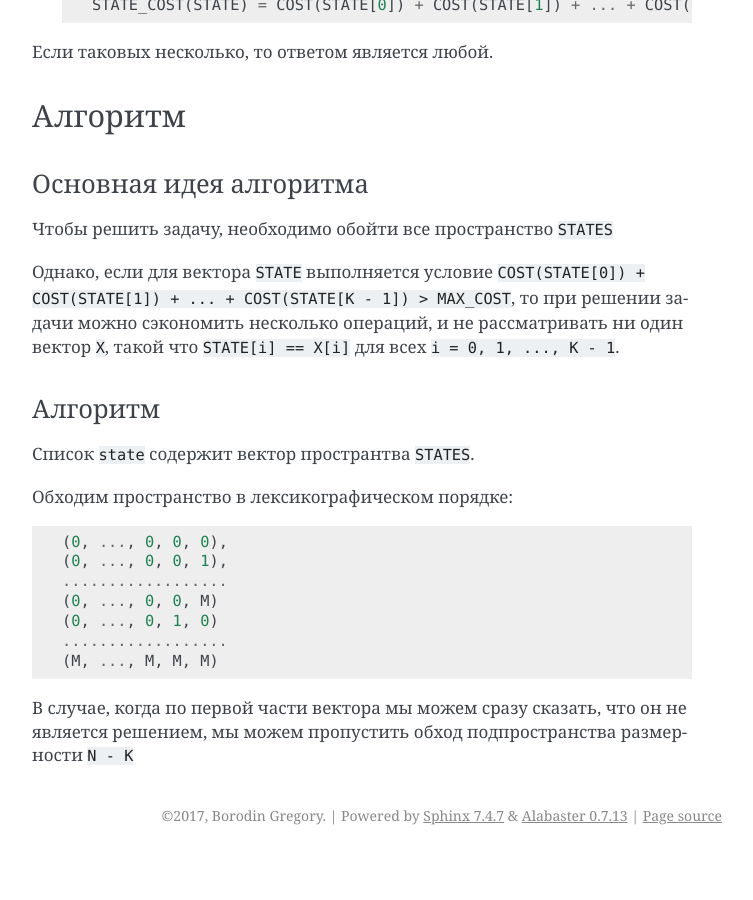
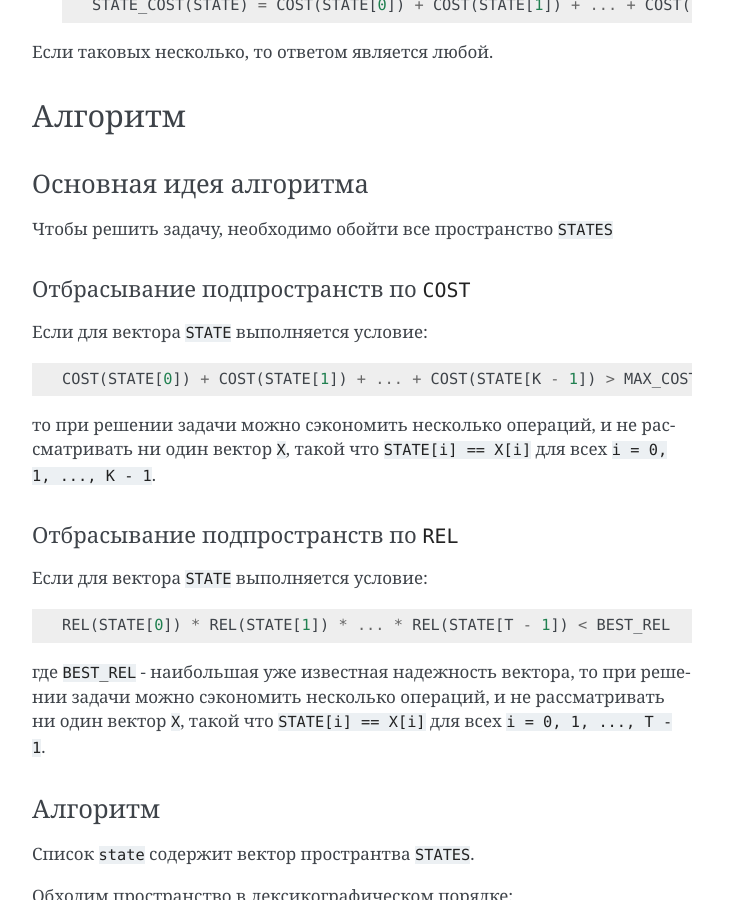
Before and after one commit to grihabor/reliability-projects, a Sphinx documentation site: the page built from task_4/docs/source/algorithm.rst, in a window 1280 px wide and 900 px high, scrolled down 759 px. Shown: the whole window, without its empty margins (388-1141 px from the left). Built offline with Sphinx 7.4.7, drawn with Linux system fonts in a browser that asks for light colours; before the commit the page ends 1614 px from its top, so only the background shows below that.

Commit message:
Отбрасывание подпространств

```diff
--- a/task_4/docs/source/algorithm.rst
+++ b/task_4/docs/source/algorithm.rst
@@ -42,11 +42,28 @@
 
 Чтобы решить задачу, необходимо обойти все пространство ``STATES``
 
-Однако, если для вектора ``STATE`` выполняется условие
-``COST(STATE[0]) + COST(STATE[1]) + ... + COST(STATE[K - 1]) > MAX_COST``,
+Отбрасывание подпространств по ``COST``
+~~~~~~~~~~~~~~~~~~~~~~~~~~~~~~~~~~~~~~~
+
+Если для вектора ``STATE`` выполняется условие::
+
+    COST(STATE[0]) + COST(STATE[1]) + ... + COST(STATE[K - 1]) > MAX_COST
+
 то при решении задачи можно сэкономить несколько операций,
 и не рассматривать ни один вектор ``X``, такой что
 ``STATE[i] == X[i]`` для всех ``i = 0, 1, ..., K - 1``.
+
+Отбрасывание подпространств по ``REL``
+~~~~~~~~~~~~~~~~~~~~~~~~~~~~~~~~~~~~~~
+
+Если для вектора ``STATE`` выполняется условие::
+
+    REL(STATE[0]) * REL(STATE[1]) * ... * REL(STATE[T - 1]) < BEST_REL
+
+где ``BEST_REL`` - наибольшая уже известная надежность вектора,
+то при решении задачи можно сэкономить несколько операций,
+и не рассматривать ни один вектор ``X``, такой что
+``STATE[i] == X[i]`` для всех ``i = 0, 1, ..., T - 1``.
 
 Алгоритм
 --------
```
